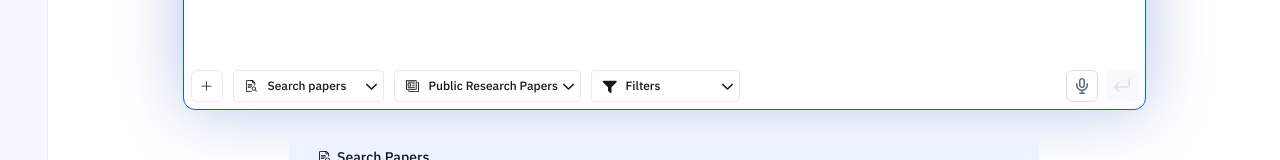
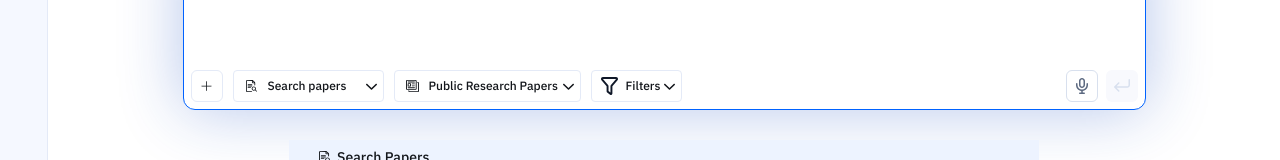
Before and after one commit to bapojr/Agents, a Next.js app in the folder apps/web/: page / in a window 1280 px wide. Shown: the part 342-502 px from the top of the page. Built offline with nearby package versions, Linux system fonts and the light colour scheme.

Commit message:
Tighten Filters button spacing and use outlined icon

```diff
--- a/apps/web/src/ui/agents-home.tsx
+++ b/apps/web/src/ui/agents-home.tsx
@@ -1,13 +1,8 @@
 "use client";
 
 import { useCallback, useEffect, useRef, useState } from "react";
-import { config } from "@fortawesome/fontawesome-svg-core";
-import { faFilter } from "@fortawesome/free-solid-svg-icons";
-import { FontAwesomeIcon } from "@fortawesome/react-fontawesome";
 import { FigmaAsset, Icon, icons, PaperpalLogo } from "./figma-assets";
 import { Popover } from "./popover";
-
-config.autoAddCss = false;
 
 const modes = [
   { id: "search", label: "Search papers", description: "Find relevant research.", icon: icons.search },
@@ -208,7 +203,7 @@ export function AgentsHome() {
                 <button role="menuitem" className="menu-option compact" onClick={() => notify("No collections yet. Collections will be available with your paper library.")}><span className="menu-title"><Icon name={icons.collection} />Choose Collections</span></button>
               </Popover>
               <Popover label={`Filters: ${filter.kind === "all" ? "All years" : filterLabel}`} open={open === "filters"} onOpenChange={toggleFilter} className="filter-picker" menu={false}
-                trigger={<><span className="icon-slot filter-icon"><FontAwesomeIcon icon={faFilter} /></span><span>{filterLabel}</span><Chevron /></>}>
+                trigger={<><Icon name="library-filter-regular" /><span>{filterLabel}</span><Chevron /></>}>
                 <FilterMenu value={filter} onChange={(value) => { setFilter(value); setOpen(null); }} />
               </Popover>
               <div className="toolbar-end">
--- a/apps/web/src/ui/agents.css
+++ b/apps/web/src/ui/agents.css
@@ -26,7 +26,7 @@
   --pp-sidebar-width: 48px; --pp-sidebar-expanded: 282px; --pp-sidebar-header: 56px;
   --pp-topbar-height: 76px; --pp-composer-width: 963px; --pp-composer-height: 174px;
   --pp-suggestion-width: 750px; --pp-menu-width: 214px; --pp-menu-row-height: 50px;
-  --pp-agent-width: 151px; --pp-source-width: 187px; --pp-filter-width: 149px;
+  --pp-agent-width: 151px; --pp-source-width: 187px;
   --pp-login-width: 80px; --pp-signup-width: 147px; --pp-upgrade-width: 195px;
   --pp-hero-gap: 30px; --pp-question-gap: 42px;
   --pp-brand-width: 18px; --pp-brand-height: 24px; --pp-brand-full-width: 85.8px;
@@ -128,10 +128,9 @@ h1 { margin: 0; font-family: var(--pp-serif); font-size: var(--pp-text-heading);
 .selector { display: flex; align-items: center; gap: var(--pp-s4); height: var(--pp-s32); border: var(--pp-border); border-radius: var(--pp-radius-4); padding: var(--pp-s4) var(--pp-s6); font-size: var(--pp-text-sm); font-weight: var(--pp-medium); background: var(--pp-white); white-space: nowrap; }
 .mode-picker .selector { min-width: var(--pp-agent-width); }
 .source-picker .selector { min-width: var(--pp-source-width); }
-.filter-picker .selector { min-width: var(--pp-filter-width); }
+.filter-picker .selector { min-width: 0; }
 .selector:hover, .selector[aria-expanded=true] { background: var(--pp-gray-2); border-color: var(--pp-blue-9); }
 .selector .chevron { margin-left: auto; }
-.filter-icon { font-size: var(--pp-text-base); }
 .popover-panel { position: absolute; z-index: 30; left: 0; top: calc(100% + var(--pp-s4)); width: var(--pp-menu-width); border: var(--pp-s1) solid var(--pp-blue-9); padding: var(--pp-s6); border-radius: var(--pp-radius-10); background: var(--pp-white); box-shadow: var(--pp-menu-shadow); max-height: min(60dvh, var(--pp-composer-width)); overflow-y: auto; }
 .menu-option { display: block; width: 100%; min-height: var(--pp-menu-row-height); border-radius: var(--pp-radius-6); text-align: left; padding: var(--pp-s4); font-size: var(--pp-text-base); font-weight: var(--pp-medium); }
 .menu-option.selected, .menu-option:hover, .menu-option:focus-visible { background: var(--pp-blue-3); }
```
Also changed, not shown: apps/web/public/figma/library-filter-regular.svg (added), apps/web/public/figma/manifest.json, 1 other file (tests, documents, lock files or other folders).
